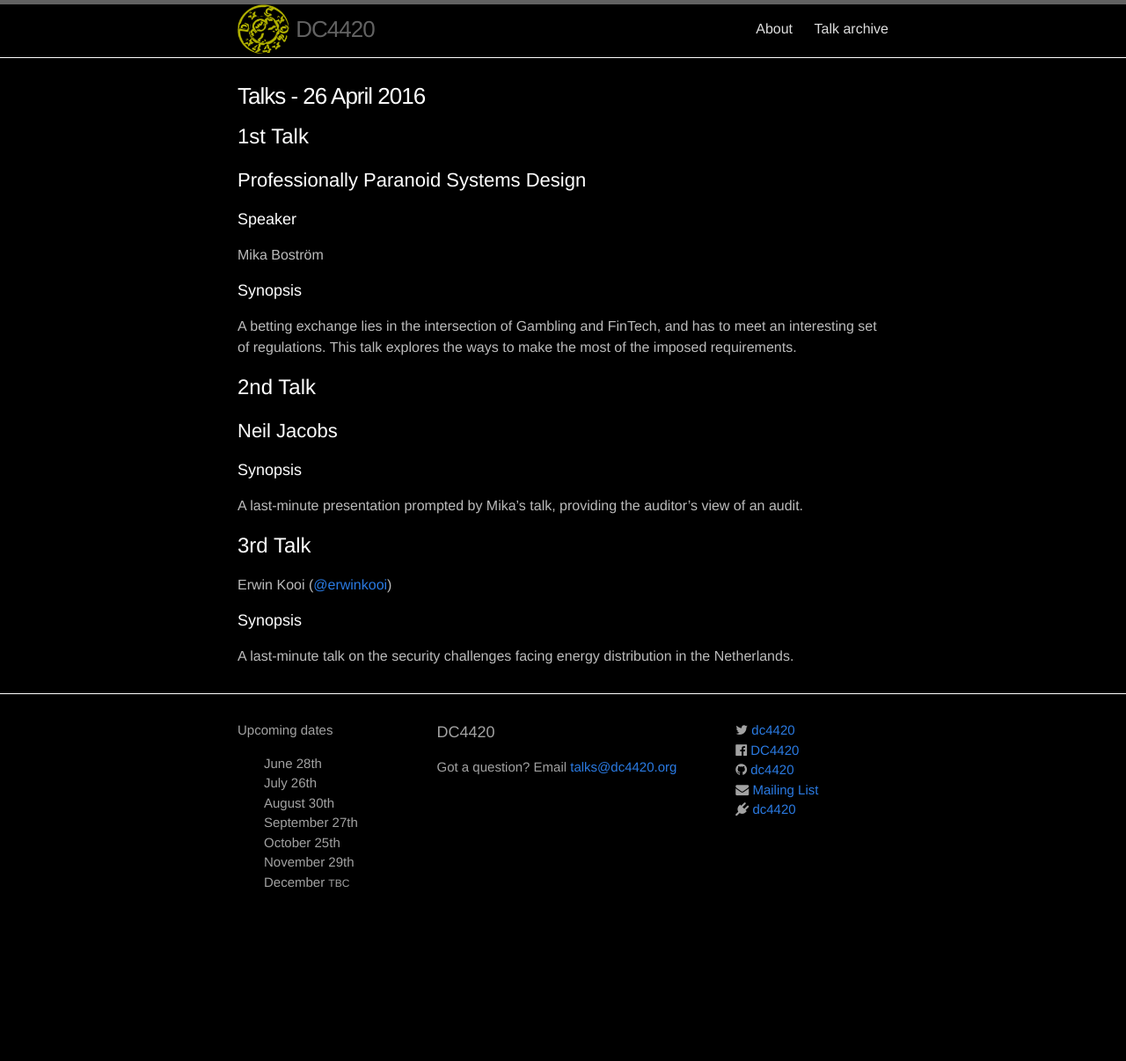
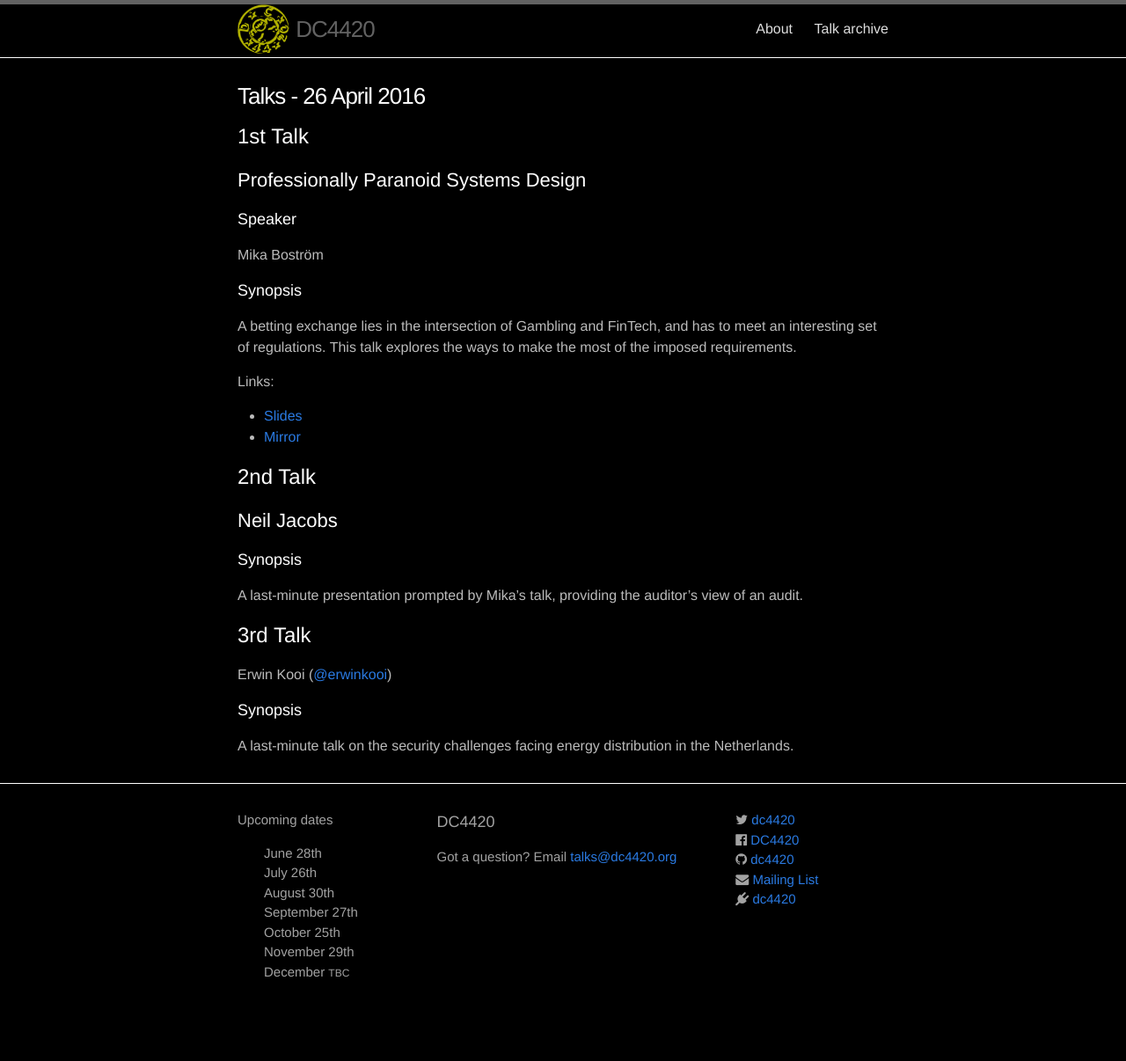
Before and after one commit to dc4420/website, a Jekyll site: the page built from _posts/2016-04-26-talks.markdown, in a window 1280 px wide. Shown: the whole page at 88% size. Built offline with Jekyll 4.4.1, drawn with Linux system fonts in a browser that asks for light colours; nearby versions of some CDN libraries; before the commit the page ends 1104 px from its top, so only the background shows below that.

Commit message:
Add Mika's slides from April

```diff
--- a/_posts/2016-04-26-talks.markdown
+++ b/_posts/2016-04-26-talks.markdown
@@ -20,6 +20,11 @@ A betting exchange lies in the intersection of Gambling and FinTech, and has to
 interesting set of regulations. This talk explores the ways to make the most of the imposed
 requirements.
 
+Links:
+
+- [Slides](http://bostik.iki.fi/dc4420/smarkets-paranoid-infrastructure--distributable.pdf)
+- [Mirror]({{ '/slides/2016-04-26/smarkets-paranoid-infrastructure--distributable.pdf'  | prepend: site.baseurl | prepend: site.url }})
+
 
 # 2nd Talk
 
```
